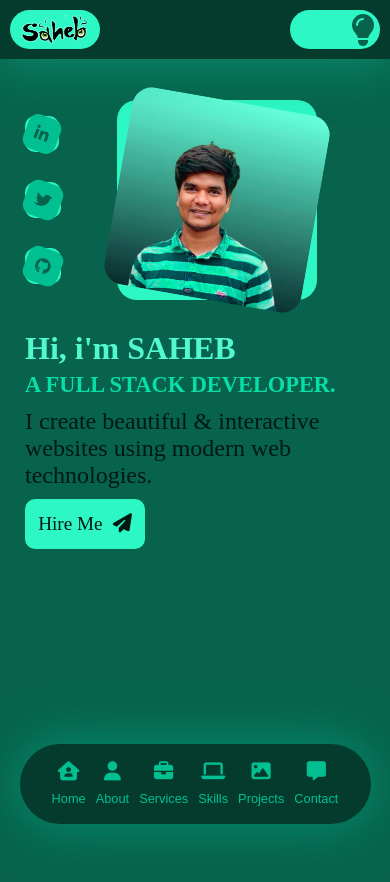
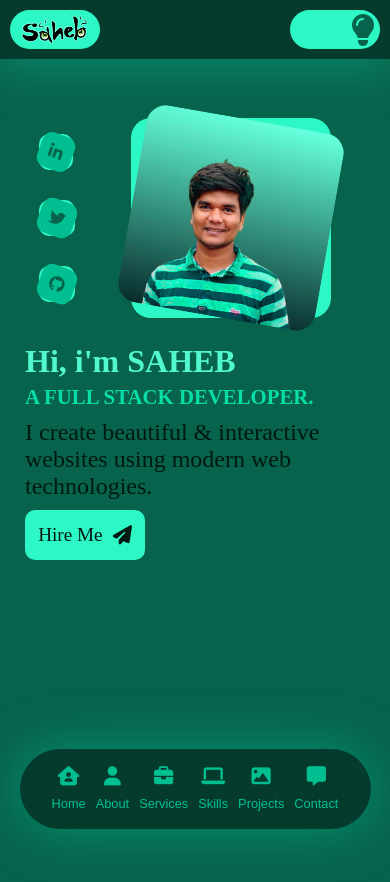
Before and after one commit to itssaheb/port-saheb, a plain HTML site: page index.html in a window 390 px wide. Shown: the top 882 px of the page. Drawn offline with Linux system fonts and the light colour scheme.

Commit message:
make saome layout responsive

```diff
--- a/Css/style.css
+++ b/Css/style.css
@@ -32,7 +32,7 @@ body {
 }
 
 .home-subtitle {
-    font-size: 1.4rem;
+    font-size: 1.3rem;
     margin-top: 5px;
     color: #07dea8;
 }
@@ -67,7 +67,7 @@ body {
     justify-content: center;
     align-items: center;
     position: fixed;
-    bottom: 20px;
+    bottom: 15px;
     backdrop-filter: blur(5px);
     background-color: rgb(0, 0, 0);
     background-color: rgba(0, 0, 0, 0.4);
@@ -114,7 +114,7 @@ body {
 }
 
 .home-head {
-    margin: 100px 0px 5px 0px;
+    margin-top: 14vh;
     width: 100%;
     display: flex;
     justify-content: center;
@@ -134,6 +134,7 @@ body {
     display: flex;
     flex-direction: column;
     align-items: flex-start;
+    margin-left:5vw;
 }
 
 .link-box {
@@ -160,7 +161,7 @@ body {
 }
 
 .home-social-icon {
-    margin: 15px 15px 15px 25px;
+    margin: 15px 15px 15px 10vw;
 
 }
 
```
